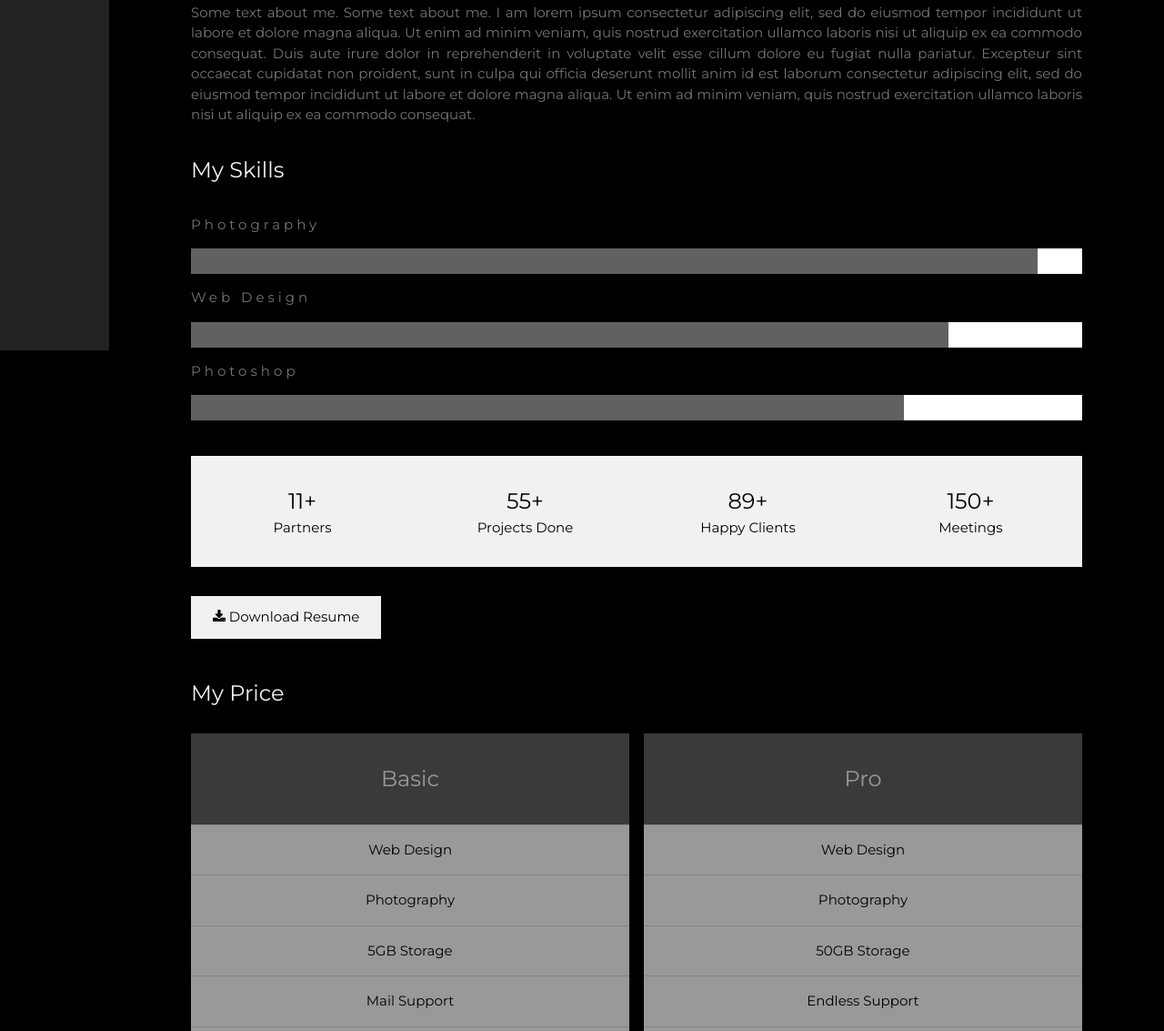
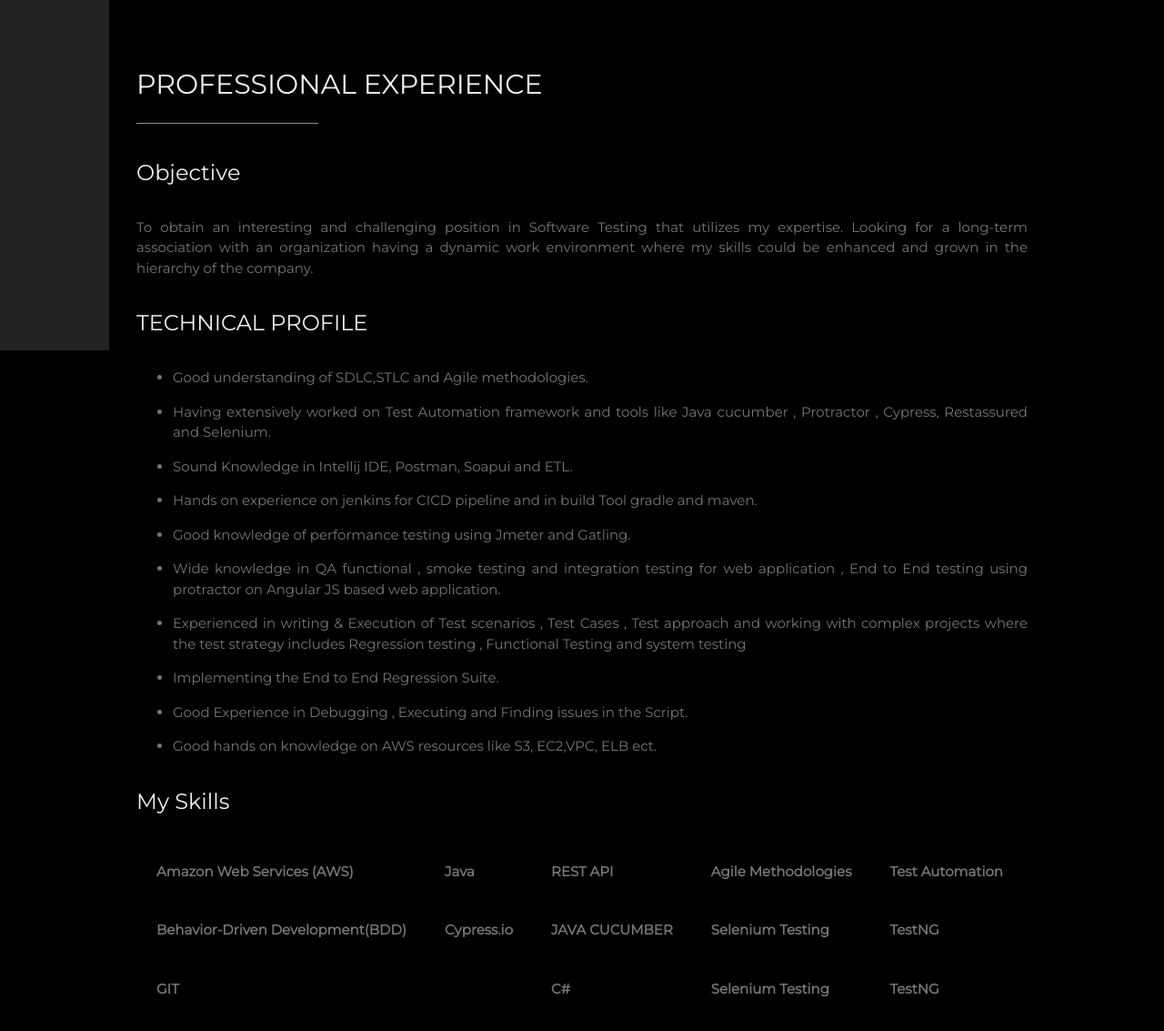
Before and after one commit to manojgitnew/profile, a plain HTML site: page index.html in a window 1280 px wide. Shown: the part 415-1548 px from the top of the page at 91% size. Drawn offline with nearby package versions, Linux system fonts and the light colour scheme.

Commit message:
First commit

```diff
--- a/index.html
+++ b/index.html
@@ -1,14 +1,32 @@
 <!DOCTYPE html>
 <html>
-<title>W3.CSS Template</title>
+<title>Manoj Profile </title>
+<link rel="icon" href="https://i.postimg.cc/nLmCZTzL/favicon.png" />
 <meta charset="UTF-8">
 <meta name="viewport" content="width=device-width, initial-scale=1">
 <link rel="stylesheet" href="https://www.w3schools.com/w3css/4/w3.css">
 <link rel="stylesheet" href="https://fonts.googleapis.com/css?family=Montserrat">
 <link rel="stylesheet" href="https://cdnjs.cloudflare.com/ajax/libs/font-awesome/4.7.0/css/font-awesome.min.css">
 <style>
+.circular--portrait {
+
+  position: relative;
+  width: 200px;
+  height: 200px;
+  overflow: hidden;
+  border-radius: 50%;
+}
+td, th {
+  padding: 20px;
+ border-spacing: 10em;
+}
+
+.circular--portrait img {
+  width: 100%;
+  height: auto;
+}
 body, h1,h2,h3,h4,h5,h6 {font-family: "Montserrat", sans-serif}
-.w3-row-padding img {margin-bottom: 12px}
+.w3-row-padding img {margin-bottom: 8px}
 /* Set the width of the sidebar to 120px */
 .w3-sidebar {width: 120px;background: #222;}
 /* Add a left margin to the "page content" that matches the width of the sidebar (120px) */
@@ -16,23 +34,15 @@ body, h1,h2,h3,h4,h5,h6 {font-family: "Montserrat", sans-serif}
 /* Remove margins from "page content" on small screens */
 @media only screen and (max-width: 600px) {#main {margin-left: 0}}
 </style>
+
 <body class="w3-black">
 
 <!-- Icon Bar (Sidebar - hidden on small screens) -->
 <nav class="w3-sidebar w3-bar-block w3-small w3-hide-small w3-center">
   <!-- Avatar image in top left corner -->
-  <img src="/w3images/avatar_smoke.jpg" style="width:100%">
-  <a href="#" class="w3-bar-item w3-button w3-padding-large w3-black">
-    <i class="fa fa-home w3-xxlarge"></i>
-    <p>HOME</p>
-  </a>
   <a href="#about" class="w3-bar-item w3-button w3-padding-large w3-hover-black">
-    <i class="fa fa-user w3-xxlarge"></i>
+   <i class="fa fa-user w3-xxlarge"></i>
     <p>ABOUT</p>
-  </a>
-  <a href="#photos" class="w3-bar-item w3-button w3-padding-large w3-hover-black">
-    <i class="fa fa-eye w3-xxlarge"></i>
-    <p>PHOTOS</p>
   </a>
   <a href="#contact" class="w3-bar-item w3-button w3-padding-large w3-hover-black">
     <i class="fa fa-envelope w3-xxlarge"></i>
@@ -43,62 +53,69 @@ body, h1,h2,h3,h4,h5,h6 {font-family: "Montserrat", sans-serif}
 <!-- Navbar on small screens (Hidden on medium and large screens) -->
 <div class="w3-top w3-hide-large w3-hide-medium" id="myNavbar">
   <div class="w3-bar w3-black w3-opacity w3-hover-opacity-off w3-center w3-small">
-    <a href="#" class="w3-bar-item w3-button" style="width:25% !important">HOME</a>
     <a href="#about" class="w3-bar-item w3-button" style="width:25% !important">ABOUT</a>
-    <a href="#photos" class="w3-bar-item w3-button" style="width:25% !important">PHOTOS</a>
     <a href="#contact" class="w3-bar-item w3-button" style="width:25% !important">CONTACT</a>
   </div>
 </div>
 
 <!-- Page Content -->
-<div class="w3-padding-large" id="main">
+
   <!-- Header/Home -->
   <header class="w3-container w3-padding-32 w3-center w3-black" id="home">
-    <h1 class="w3-jumbo"><span class="w3-hide-small">I'm</span> John Doe.</h1>
-    <p>Photographer and Web Designer.</p>
-    <img src="/w3images/man_smoke.jpg" alt="boy" class="w3-image" width="992" height="1108">
+  <div class="w3-padding-large" id="main">
+  <div class="circular--portrait">
+    <img src="C:\Users\Manoj\Desktop\IMG_7378.jpg" />
+  </div>
+    <h1 style="font-size:40px!important;top:10%";class="w3-jumbo"><span class="w3-hide-small"></span>Manojkumar Kasiviswanathan</h1>
+    <p>Senior Software Engineer</p>
   </header>
 
   <!-- About Section -->
   <div class="w3-content w3-justify w3-text-grey w3-padding-64" id="about">
-    <h2 class="w3-text-light-grey">My Name</h2>
+    <h2 class="w3-text-light-grey">PROFESSIONAL EXPERIENCE</h2>
     <hr style="width:200px" class="w3-opacity">
-    <p>Some text about me. Some text about me. I am lorem ipsum consectetur adipiscing elit, sed do eiusmod tempor incididunt ut labore et dolore magna aliqua. Ut enim ad minim veniam, quis nostrud exercitation ullamco laboris nisi ut aliquip
-      ex ea commodo consequat. Duis aute irure dolor in reprehenderit in voluptate velit esse cillum dolore eu fugiat nulla pariatur. Excepteur sint occaecat cupidatat non proident, sunt in culpa qui officia deserunt mollit anim id est laborum consectetur
-      adipiscing elit, sed do eiusmod tempor incididunt ut labore et dolore magna aliqua. Ut enim ad minim veniam, quis nostrud exercitation ullamco laboris nisi ut aliquip ex ea commodo consequat.
-    </p>
+  <h3 class="w3-padding-16 w3-text-light-grey">Objective</h3>
+    <p>To obtain an interesting and challenging position in Software Testing that utilizes my expertise. Looking for a long-term association with an organization having a dynamic work environment where my skills could be enhanced and grown in the hierarchy of the company.
+
+	<h3 class="w3-padding-16 w3-text-light-grey">TECHNICAL PROFILE</h3>
+	<ul>
+   <li>Good understanding of SDLC,STLC and Agile methodologies.</p>
+	 <li>Having extensively worked on Test Automation framework and tools like Java cucumber , Protractor , Cypress, Restassured and Selenium.</p>
+	 <li>Sound Knowledge in Intellij IDE, Postman, Soapui  and ETL.</p>
+	 <li>Hands on experience on jenkins for CICD pipeline and in build Tool gradle and maven.</p>
+	 <li>Good knowledge of performance testing using Jmeter and Gatling.</p>
+	 <li>Wide knowledge in QA functional , smoke testing and integration testing for web application , End to End testing using protractor on Angular JS based web application.</p>
+	 <li>Experienced in writing & Execution of Test scenarios , Test Cases , Test approach and working with complex projects where the test strategy includes Regression testing , Functional Testing and system testing </p>
+	 <li>Implementing the End to End Regression Suite.</p>
+	 <li>Good Experience in Debugging , Executing and Finding issues in the Script.</p>
+ <li>Good hands on knowledge on AWS resources like S3, EC2,VPC, ELB ect.</p>
+</ul>
+
     <h3 class="w3-padding-16 w3-text-light-grey">My Skills</h3>
-    <p class="w3-wide">Photography</p>
-    <div class="w3-white">
-      <div class="w3-dark-grey" style="height:28px;width:95%"></div>
-    </div>
-    <p class="w3-wide">Web Design</p>
-    <div class="w3-white">
-      <div class="w3-dark-grey" style="height:28px;width:85%"></div>
-    </div>
-    <p class="w3-wide">Photoshop</p>
-    <div class="w3-white">
-      <div class="w3-dark-grey" style="height:28px;width:80%"></div>
-    </div><br>
+	<table>
+  <tr>
+    <th>Amazon Web Services (AWS)</th>
+    <th>Java</th>
+    <th>REST API</th>
+	<th>Agile Methodologies</th>
+	<th>Test Automation</th>
+  </tr>
+   <tr>
+    <th>Behavior-Driven Development(BDD)</th>
+    <th>Cypress.io</th>
+    <th>JAVA CUCUMBER</th>
+	<th>Selenium Testing</th>
+	<th>TestNG</th>
+  </tr>
+     <tr>
+    <th>GIT</th>
+    <th></th>
+    <th>C#</th>
+	<th>Selenium Testing</th>
+	<th>TestNG</th>
+  </tr>
 
-    <div class="w3-row w3-center w3-padding-16 w3-section w3-light-grey">
-      <div class="w3-quarter w3-section">
-        <span class="w3-xlarge">11+</span><br>
-        Partners
-      </div>
-      <div class="w3-quarter w3-section">
-        <span class="w3-xlarge">55+</span><br>
-        Projects Done
-      </div>
-      <div class="w3-quarter w3-section">
-        <span class="w3-xlarge">89+</span><br>
-        Happy Clients
-      </div>
-      <div class="w3-quarter w3-section">
-        <span class="w3-xlarge">150+</span><br>
-        Meetings
-      </div>
-    </div>
+</table>
 
     <button class="w3-button w3-light-grey w3-padding-large w3-section">
       <i class="fa fa-download"></i> Download Resume
```
